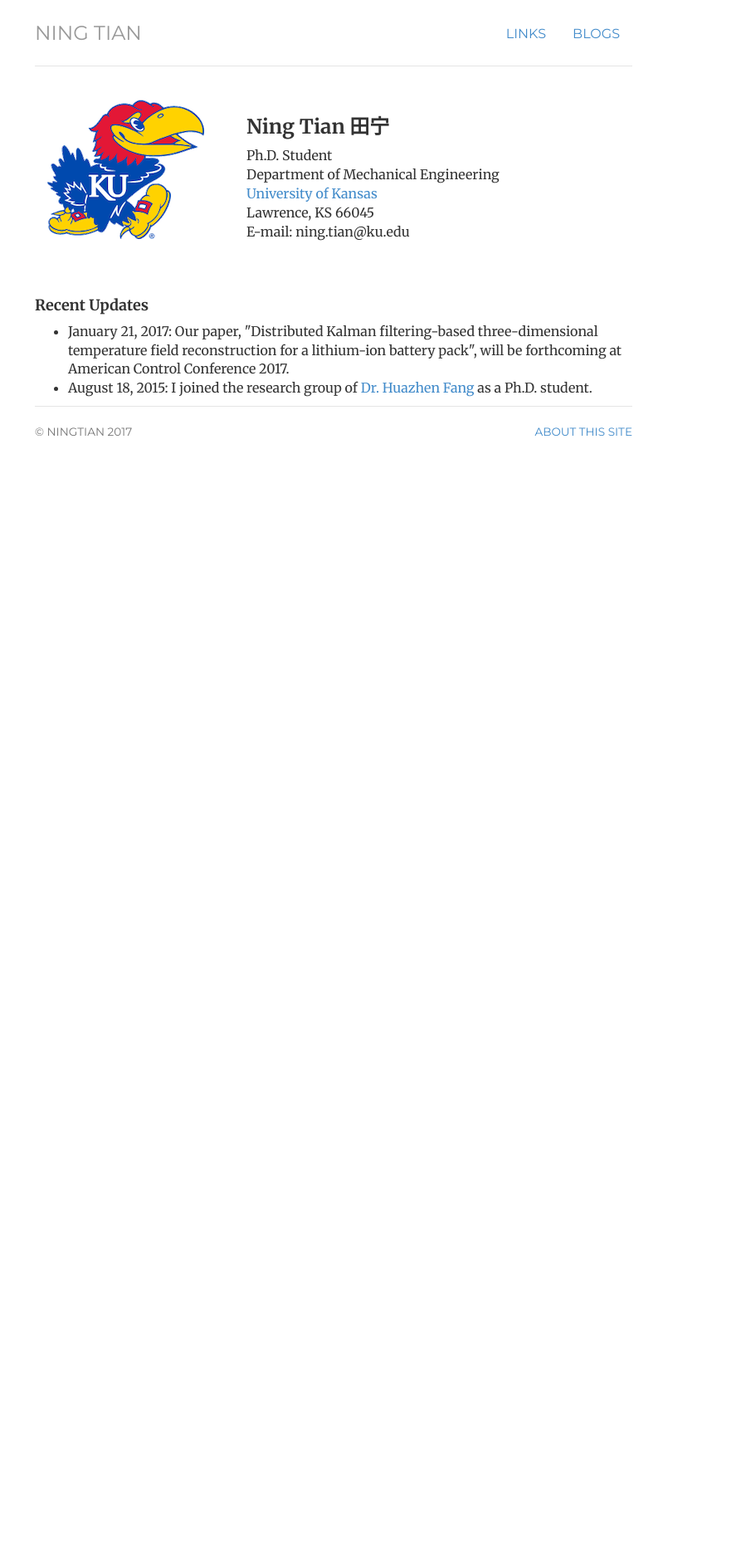
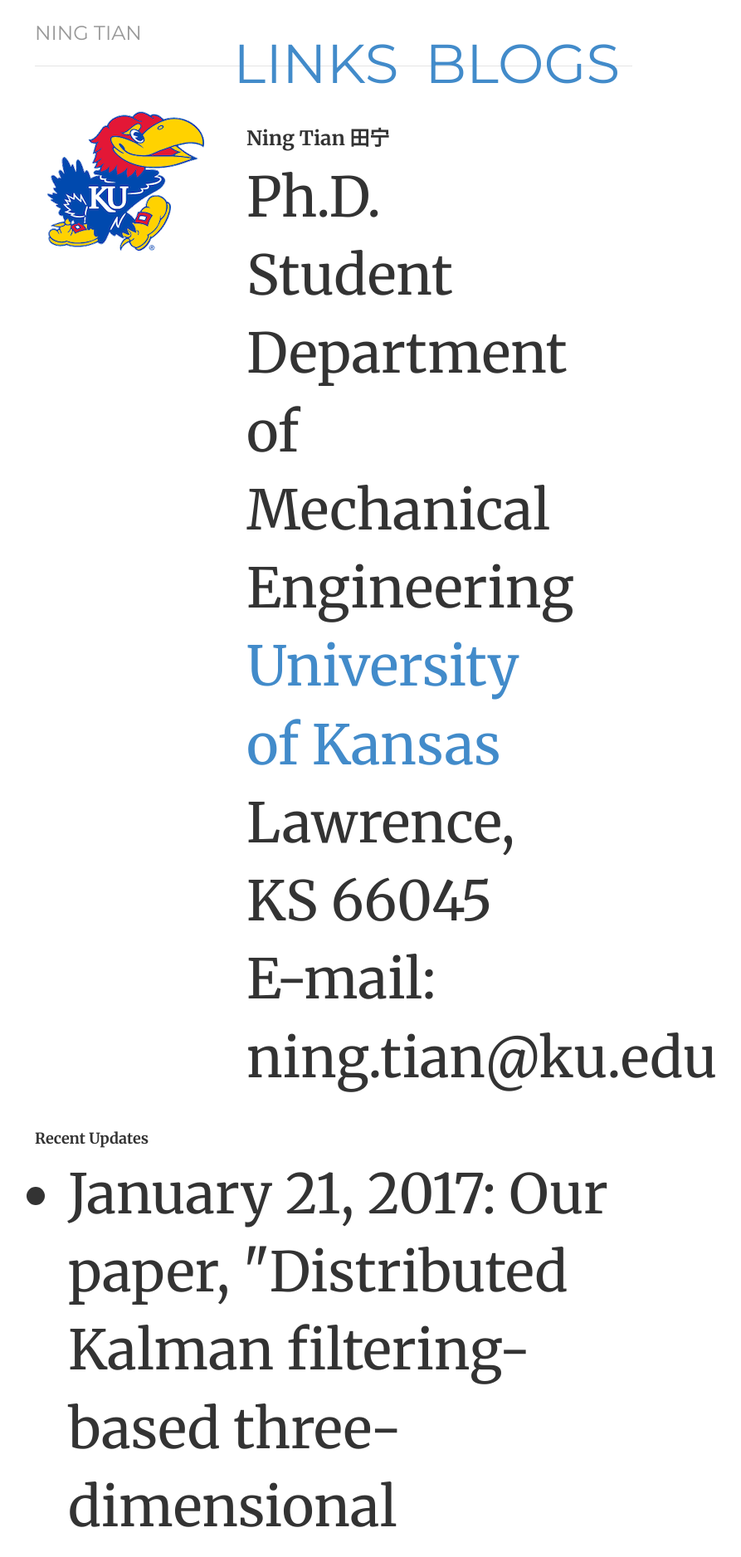
Before and after one commit to ningtian/ningtian.github.io, a Jekyll site: the page built from index.html, in a window 1280 px wide. Shown: the top 1876 px of the page at 83% size, without its empty margins (238-1131 px from the left). Built offline with Jekyll 4.4.1, drawn with Linux system fonts in a browser that asks for light colours; before the commit the page ends 900 px from its top, so only the background shows below that.

Commit message:
Update style.css

```diff
--- a/css/style.css
+++ b/css/style.css
@@ -1,7 +1,7 @@
 @import url(http://fonts.googleapis.com/css?family=Merriweather:300,300italic,400,400italic,700,700italic);
 @import url(http://fonts.googleapis.com/css?family=Montserrat);
 
-body { padding-top: 20px; padding-bottom: 40px; font-family: 'Merriweather', Georgia, Times; font-size: 16px; }
+body { padding-top: 20px; padding-bottom: 40px; font-family: 'Merriweather', Georgia, Times; font-size: 66px; }
 
 
 
```
